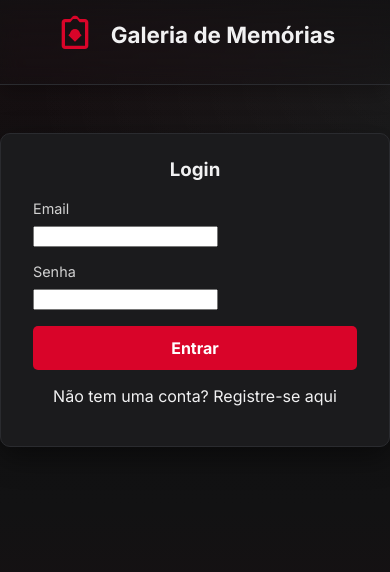
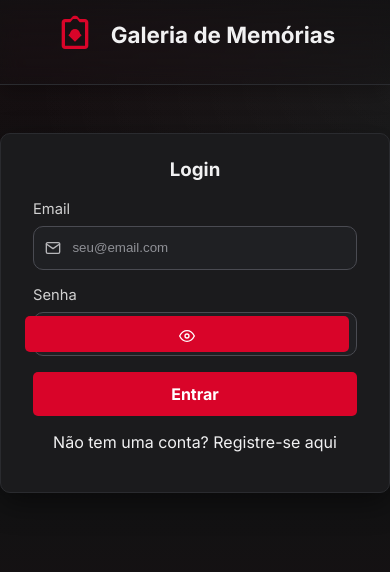
Before and after one commit to LevyTavares/couple-sync, a React (Vite) app in the folder client/: page /login in a window 390 px wide. Shown: the top 572 px of the page. Built offline with nearby package versions, Linux system fonts and the light colour scheme; no server answers.

Commit message:
feat: adicionar campo de entrada reutilizável com ícones e estilos personalizados; atualizar páginas de login e registro style: ajustar estilos do modal para rolagem e layout responsivo

```diff
--- /dev/null
+++ b/client/src/components/InputField.scss
@@ -0,0 +1,71 @@
+// client/src/components/InputField.scss
+
+.field {
+  margin-bottom: 1rem;
+}
+.field-label {
+  display: block;
+  margin-bottom: 0.5rem;
+  font-size: 0.92rem;
+  color: #d1d1d1;
+}
+
+.field-input-wrap {
+  position: relative;
+}
+.field-input {
+  width: 100%;
+  padding: 0.85rem 0.9rem;
+  border-radius: 10px;
+  border: 1px solid #4a4b52;
+  background: #1f2023;
+  color: #f1f1f1;
+  transition: border-color 0.2s ease, box-shadow 0.2s ease, background 0.2s ease;
+}
+.field-input::placeholder {
+  color: #8f9096;
+}
+.field-input:focus {
+  border-color: var(--primary);
+  box-shadow: 0 0 0 3px rgba(217, 4, 41, 0.25);
+  outline: none;
+  background: #222328;
+}
+
+.field-input-wrap.has-left .field-input {
+  padding-left: 2.4rem;
+}
+.field-input-wrap.has-right .field-input {
+  padding-right: 2.6rem;
+}
+
+.field-icon {
+  position: absolute;
+  top: 50%;
+  transform: translateY(-50%);
+  color: #b7b7ba;
+  display: inline-flex;
+  align-items: center;
+  justify-content: center;
+}
+.field-icon.left {
+  left: 0.75rem;
+}
+
+.field-icon-btn {
+  position: absolute;
+  top: 50%;
+  right: 0.5rem;
+  transform: translateY(-50%);
+  border: 0;
+  background: transparent;
+  color: #b7b7ba;
+  width: 36px;
+  height: 36px;
+  display: grid;
+  place-items: center;
+  cursor: pointer;
+}
+.field-icon-btn:hover {
+  color: #ffffff;
+}
--- a/client/src/components/Modal.scss
+++ b/client/src/components/Modal.scss
@@ -22,6 +22,10 @@
   width: 90%;
   max-width: 500px; // O mesmo max-width do nosso formulário
   animation: slideIn 0.3s ease-out;
+  max-height: 90vh; // evita que o conteúdo passe da tela
+  display: flex; // permite header fixo e body rolável
+  flex-direction: column;
+  overflow: hidden; // oculta overflow geral, body cuida do scroll
 
   @media (max-width: 768px) {
     width: 95%; // Um pouco mais largo no telemóvel
@@ -59,6 +63,8 @@
 
 .modal-body {
   padding: 1.5rem;
+  overflow-y: auto; // permite rolagem do conteúdo
+  -webkit-overflow-scrolling: touch; // scroll suave em mobile
 
   // Isto é um truque para fazer o nosso UploadForm (que vai aqui)
   // parecer que faz parte do modal, removendo o seu fundo/padding próprio.
--- a/client/src/components/PhotoCard.scss
+++ b/client/src/components/PhotoCard.scss
@@ -41,7 +41,8 @@
     width: 34px; // Tamanho ligeiramente ajustado
     height: 34px;
     cursor: pointer;
-    opacity: 0;
+    opacity: 0.95; // visível por padrão para evitar depender de hover
+    z-index: 2;
     transition: opacity 0.2s, background-color 0.2s, transform 0.2s;
 
     // 👇 NOVAS REGRAS FLEXBOX PARA CENTRAR O ÍCONE SVG 👇
@@ -86,8 +87,9 @@
     }
   }
 
+  // mantém comportamento de hover suave
   &:hover .action-button {
-    opacity: 0.85;
+    opacity: 1;
   }
 
   // Em dispositivos móveis (sem hover), mantenha os botões visíveis
@@ -104,6 +106,7 @@
     display: block;
     background-color: #2a2b2f;
     transition: transform 0.3s ease;
+    z-index: 1;
   }
 
   &:hover .photo-card-image {
@@ -155,7 +158,8 @@
     align-items: center;
     justify-content: center;
     cursor: pointer;
-    opacity: 0;
+    opacity: 0.95;
+    z-index: 2;
     transition: opacity 0.2s, transform 0.2s, background-color 0.2s;
 
     svg {
@@ -179,12 +183,12 @@
   }
 
   &:hover .favorite-button {
-    opacity: 0.9;
+    opacity: 1;
   }
 
   @media (max-width: 768px) {
     .favorite-button {
-      opacity: 0.95;
+      opacity: 1;
     }
   }
 }
--- a/client/src/pages/LoginPage.jsx
+++ b/client/src/pages/LoginPage.jsx
@@ -8,6 +8,8 @@ import { useState } from "react";
 // 👇 NOVOS IMPORTS
 import { Link, useNavigate } from "react-router-dom";
 import { toast } from "react-toastify";
+import { FiMail, FiLock } from "react-icons/fi";
+import InputField from "../components/InputField.jsx";
 
 // Reusando o estilo
 import "../components/UploadForm.scss";
@@ -65,28 +67,30 @@ function LoginPage() {
     <div className="upload-form-container">
       <h3>Login</h3>
       <form onSubmit={handleSubmit} className="upload-form">
-        <div className="form-group">
-          <label htmlFor="email">Email</label>
-          <input
+        <InputField
+          id="email"
+          label="Email"
           type="email"
-            id="email"
           value={email}
           onChange={(e) => setEmail(e.target.value)}
           disabled={isLoading}
           required
+          placeholder="seu@email.com"
+          icon={<FiMail />}
+          autoComplete="email"
         />
-        </div>
-        <div className="form-group">
-          <label htmlFor="password">Senha</label>
-          <input
+        <InputField
+          id="password"
+          label="Senha"
           type="password"
-            id="password"
           value={password}
           onChange={(e) => setPassword(e.target.value)}
           disabled={isLoading}
           required
+          placeholder="••••••••"
+          icon={<FiLock />}
+          autoComplete="current-password"
         />
-        </div>
 
         <button type="submit" disabled={isLoading}>
           {isLoading ? "Entrando..." : "Entrar"}
--- a/client/src/pages/RegisterPage.jsx
+++ b/client/src/pages/RegisterPage.jsx
@@ -7,6 +7,8 @@ import { useState } from "react";
 // 👇 NOVOS IMPORTS
 import { Link, useNavigate } from "react-router-dom";
 import { toast } from "react-toastify"; // Para dar feedback
+import { FiMail, FiLock } from "react-icons/fi";
+import InputField from "../components/InputField.jsx";
 
 // Reusando o estilo
 import "../components/UploadForm.scss";
@@ -62,28 +64,30 @@ function RegisterPage() {
     <div className="upload-form-container">
       <h3>Registrar Nova Conta</h3>
       <form onSubmit={handleSubmit} className="upload-form">
-        <div className="form-group">
-          <label htmlFor="email">Email</label>
-          <input
+        <InputField
+          id="email"
+          label="Email"
           type="email"
-            id="email"
           value={email}
           onChange={(e) => setEmail(e.target.value)}
-            disabled={isLoading} // Desabilita enquanto carrega
+          disabled={isLoading}
           required
+          placeholder="seu@email.com"
+          icon={<FiMail />}
+          autoComplete="email"
         />
-        </div>
-        <div className="form-group">
-          <label htmlFor="password">Senha</label>
-          <input
+        <InputField
+          id="password"
+          label="Senha"
           type="password"
-            id="password"
           value={password}
           onChange={(e) => setPassword(e.target.value)}
-            disabled={isLoading} // Desabilita enquanto carrega
+          disabled={isLoading}
           required
+          placeholder="Crie uma senha"
+          icon={<FiLock />}
+          autoComplete="new-password"
         />
-        </div>
 
         <button type="submit" disabled={isLoading}>
           {isLoading ? "Registrando..." : "Registrar"}
```
Lines whose indentation alone changed are shown as unchanged.
